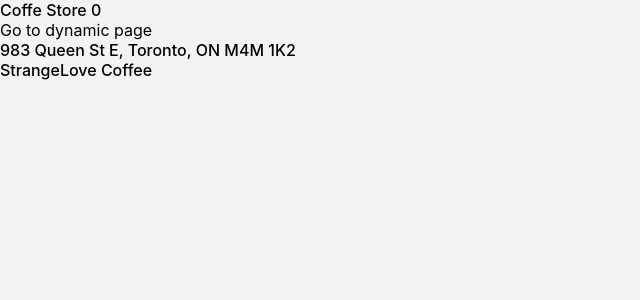
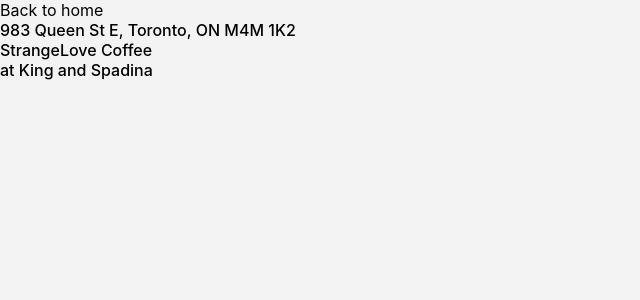
Before and after one commit to suchorsky/coffee-connoisseur, a Next.js app: page /coffee-store/0 in a window 1280 px wide. Shown: the top 300 px of the page, without its empty margins (0-640 px from the left). Built offline with nearby package versions, Linux system fonts and the light colour scheme.

Commit message:
Add ssr for dynamic paths

```diff
--- a/pages/coffee-store/[id].tsx
+++ b/pages/coffee-store/[id].tsx
@@ -1,27 +1,32 @@
+import Head from "next/head";
 import Link from "next/link";
 import { useRouter } from "next/router";
 
-import coffeStoresData from '../../data/coffee-stores.json'
+import coffeeStoresData from '../../data/coffee-stores.json'
 
 //change any!
 export function getStaticProps(staticProps: { params: any; }) {
   const params = staticProps.params
   return {
     props: {
-      coffeeStore: coffeStoresData.find(coffeStore => {
-        return coffeStore.id.toString() === params.id;
+      coffeeStore: coffeeStoresData.find(coffeeStore => {
+        return coffeeStore.id.toString() === params.id;
       })
     }
   }
 }
 
 export function getStaticPaths() {
+  const paths = coffeeStoresData.map(coffeeStore => {
+    return {
+      params: {
+        id: coffeeStore.id.toString()
+      }
+    }
+  })
   return {
-    paths: [
-      { params: { id: "0" } },
-      { params: { id: "1" } },
-    ],
-    fallback: false,
+    paths,
+    fallback: true,
   }
 }
 
@@ -29,12 +34,23 @@
   const router = useRouter();
   console.log(router);
 
+  if (router.isFallback) {
+    return <div>Loading...</div>
+  }
+
+  const { address, name, neighbourhood } = props.coffeeStore;
+
   return (
     <div>
-      <p>Coffe Store {router.query.id}</p>
-      <Link href={"/coffee-store/dynamic"}>Go to dynamic page</Link>
-      <p>{props.coffeeStore.address}</p>
-      <p>{props.coffeeStore.name}</p>
+      <Head>
+        <title>{name}</title>
+      </Head>
+      <Link href={"/"}>
+        Back to home
+      </Link>
+      <p>{address}</p>
+      <p>{name}</p>
+      <p>{neighbourhood}</p>
     </div>
   )
 }
```
